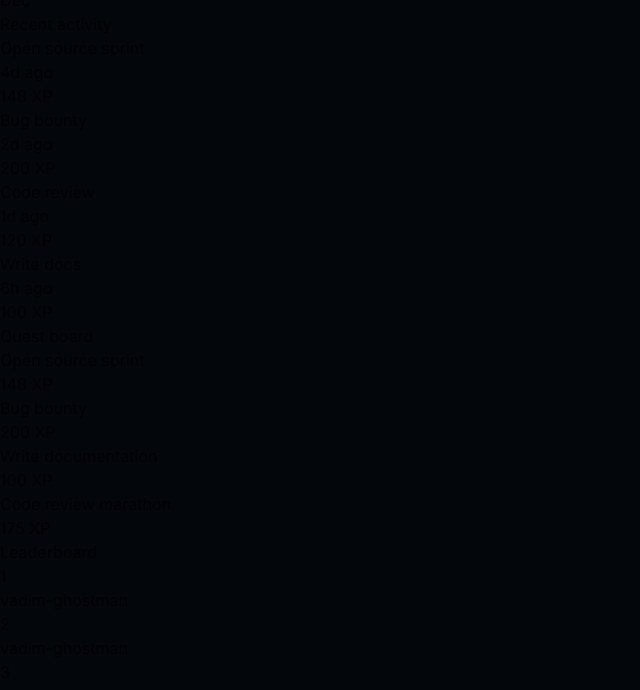
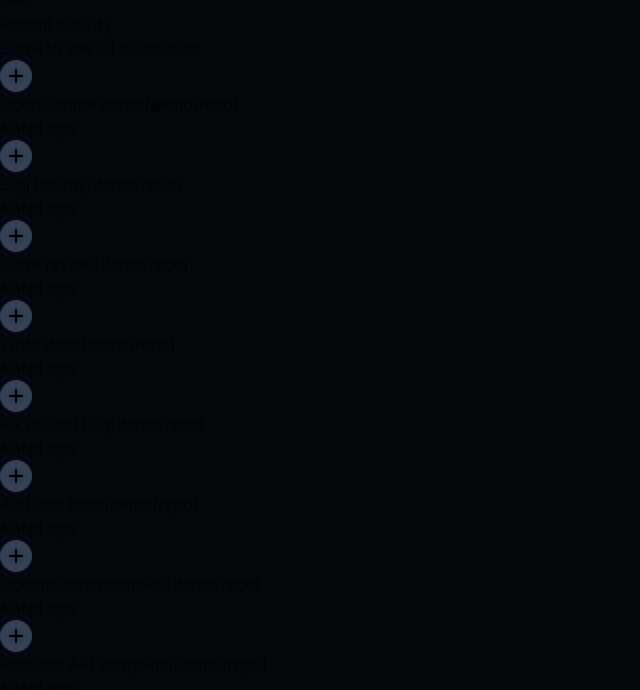
Before and after one commit to KostCode-Organization/StarkHeroAchievements, a React (Vite) app in the folder frontend_app/: page / in a window 1280 px wide. Shown: the part 720-1410 px from the top of the page, without its empty margins (0-640 px from the left). Built offline with nearby package versions, Linux system fonts and the light colour scheme.

Commit message:
implement issue control

```diff
--- a/frontend_app/src/components/dashboard/questBoard.tsx
+++ b/frontend_app/src/components/dashboard/questBoard.tsx
@@ -1,25 +1,38 @@
+import { useGithubUser } from '../../context/githubUserContext';
+import { useMemo } from 'react';
+
+interface AssignedIssue {
+  html_url: string;
+  title: string;
+  repository?: { name?: string };
+}
+
 export default function QuestBoard() {
-  const quests = [
-    { title: 'Open source sprint', xp: 148 },
-    { title: 'Bug bounty', xp: 200 },
-    { title: 'Write documentation', xp: 100 },
-    { title: 'Code review marathon', xp: 175 },
-  ];
+  const { githubUser } = useGithubUser();
+  // Show assigned issues if available
+  const assigned: AssignedIssue[] = useMemo(() => {
+    if (!githubUser || !githubUser.assigned_issues) return [];
+    return githubUser.assigned_issues;
+  }, [githubUser]);
 
   return (
     <div className="self-stretch p-5 bg-slate-950 rounded-2xl outline outline-2 outline-offset-[-2px] outline-slate-900 flex flex-col justify-start items-start gap-3.5 overflow-hidden">
       <div className="justify-center text-white text-3xl font-bold font-['Work_Sans'] leading-9">Quest board</div>
-      {quests.map((quest, idx) => (
+      {assigned.length > 0 ? assigned.map((issue: AssignedIssue, idx: number) => (
         <div key={idx} className="self-stretch inline-flex justify-between items-center overflow-hidden">
           <div className="flex justify-start items-center gap-2.5">
-            <div className="w-8 h-8 bg-zinc-300 rounded-lg" />
-            <div className="justify-center text-white text-lg font-normal font-['Work_Sans'] leading-snug">{quest.title}</div>
+            <svg width="32" height="32" viewBox="0 0 32 32" fill="none" className="text-yellow-400"><circle cx="16" cy="16" r="16" fill="#fbbf24"/><path d="M16 10V22M10 16H22" stroke="white" strokeWidth="2.5" strokeLinecap="round"/></svg>
+            <div className="justify-center text-white text-lg font-normal font-['Work_Sans'] leading-snug">
+              <a href={issue.html_url} target="_blank" rel="noopener noreferrer" className="hover:underline">{issue.title}</a>
+            </div>
           </div>
           <div className="p-1 bg-stone-800 rounded-md outline outline-1 outline-offset-[-1px] outline-neutral-700 flex justify-center items-center">
-            <div className="justify-center text-white text-sm font-normal font-['Work_Sans'] leading-none">{quest.xp} XP</div>
+            <div className="justify-center text-white text-sm font-normal font-['Work_Sans'] leading-none">{issue.repository?.name || ''}</div>
           </div>
         </div>
-      ))}
+      )) : (
+        <div className="text-white text-base">No assigned issues</div>
+      )}
     </div>
   )
 }
--- a/frontend_app/src/components/dashboard/recentActivity.tsx
+++ b/frontend_app/src/components/dashboard/recentActivity.tsx
@@ -1,26 +1,92 @@
+import { useGithubUser } from '../../context/githubUserContext';
+import { useMemo } from 'react';
+
 export default function RecentActivity() {
-  const activities = [
-    { title: 'Open source sprint', xp: 148, time: '4d ago' },
-    { title: 'Bug bounty', xp: 200, time: '2d ago' },
-    { title: 'Code review', xp: 120, time: '1d ago' },
-    { title: 'Write docs', xp: 100, time: '6h ago' },
-  ];
+  const { githubActivity } = useGithubUser();
+  // githubActivity: [(repo, #, title, closed_at), ...]
+  const activities = useMemo(() => {
+    if (githubActivity && Array.isArray(githubActivity) && githubActivity.length > 0) {
+      return githubActivity.slice().reverse().map((item) => ({
+        repo: item[0],
+        number: item[1],
+        title: item[2],
+        closed_at: item[3],
+      }));
+    }
+    // fallback demo data
+    return [
+      { title: 'Open source sprint', repo: 'demo/repo', closed_at: '4d ago', number: 1 },
+      { title: 'Bug bounty', repo: 'demo/repo', closed_at: '2d ago', number: 2 },
+      { title: 'Code review', repo: 'demo/repo', closed_at: '1d ago', number: 3 },
+      { title: 'Write docs', repo: 'demo/repo', closed_at: '6h ago', number: 4 },
+      { title: 'Fix critical bug', repo: 'demo/repo', closed_at: '8h ago', number: 5 },
+      { title: 'Add unit tests', repo: 'demo/repo', closed_at: '12h ago', number: 6 },
+      { title: 'Update dependencies', repo: 'demo/repo', closed_at: '1d ago', number: 7 },
+      { title: 'Refactor API endpoints', repo: 'demo/repo', closed_at: '2d ago', number: 8 },
+    ];
+  }, [githubActivity]);
+
+  function formatTime(iso: string) {
+    if (!iso) return '';
+    const date = new Date(iso);
+    const now = new Date();
+    const diff = (now.getTime() - date.getTime()) / 1000;
+    if (diff < 60 * 60) return `${Math.floor(diff / 60)}m ago`;
+    if (diff < 60 * 60 * 24) return `${Math.floor(diff / 3600)}h ago`;
+    return `${Math.floor(diff / 86400)}d ago`;
+  }
+
+  function cutTitle(title: string, max = 30) {
+    if (!title) return '';
+    return title.length > max ? title.slice(0, max - 1) + '…' : title;
+  }
 
   return (
     <div className="self-stretch p-5 bg-slate-950 rounded-2xl outline outline-2 outline-offset-[-2px] outline-slate-900 flex flex-col justify-start items-start gap-3.5 overflow-hidden">
       <div className="justify-center text-white text-3xl font-bold font-['Work_Sans'] leading-9">Recent activity</div>
-      {activities.map((activity, idx) => (
-        <div key={idx} className="self-stretch inline-flex justify-between items-center overflow-hidden">
-          <div className="flex justify-start items-center gap-2.5">
-            <div className="w-8 h-8 bg-zinc-300 rounded-lg" />
-            <div className="justify-center text-white text-lg font-normal font-['Work_Sans'] leading-snug">{activity.title}</div>
-            <div className="justify-center text-neutral-600 text-sm font-normal font-['Work_Sans'] leading-none">{activity.time}</div>
+      {activities.length > 5 && (
+        <div className="text-xs text-gray-400 font-['Work_Sans']">
+          Scroll to see all {activities.length} activities
+        </div>
+      )}
+      <div
+        className={`flex flex-col gap-3.5 w-full ${activities.length > 5 ? 'max-h-80 overflow-y-auto pr-2' : ''}`}
+        style={{
+          scrollbarWidth: 'thin',
+          scrollbarColor: '#475569 #1e293b'
+        }}
+      >
+        {activities.map((activity, idx) => (
+          <div key={idx} className="self-stretch w-full">
+            <div className="flex justify-between items-center w-full">
+              {/* Item icon instead of rounded rectangle */}
+              <div className='flex w-full gap-2.5 items-center'>
+                <svg width="32" height="32" viewBox="0 0 32 32" fill="none" className="text-blue-400 flex-shrink-0" style={{ minWidth: 32, minHeight: 32 }}>
+                  <circle cx="16" cy="16" r="16" fill="#334155"/>
+                  <path d="M16 10V22M10 16H22" stroke="currentColor" strokeWidth="2.5" strokeLinecap="round"/>
+                </svg>
+                <div className="flex justify-center items-center text-white text-lg font-normal font-['Work_Sans'] leading-snug">
+                  <a
+                    href={`https://github.com/${activity.repo}/issues/${activity.number}`}
+                    target="_blank"
+                    rel="noopener noreferrer"
+                    className="hover:underline text-blue-300"
+                  >
+                    {cutTitle(activity.title)}
+                  </a>
+                  <span className="ml-2 text-xs text-blue-400">
+                    [<a href={`https://github.com/${activity.repo}`} target="_blank" rel="noopener noreferrer" className="hover:underline">{activity.repo}</a>]
+                  </span>
+                </div>
+              </div>
+              <div className="justify-center text-neutral-600 text-nowrap text-sm font-normal font-['Work_Sans'] leading-none">
+                {formatTime(activity.closed_at)}
+              </div>
+            </div>
+            {/* Merged icon for each activity */}
           </div>
-          <div className="p-1 bg-stone-800 rounded-md outline outline-1 outline-offset-[-1px] outline-neutral-700 flex justify-center items-center">
-            <div className="justify-center text-white text-sm font-normal font-['Work_Sans'] leading-none">{activity.xp} XP</div>
-          </div>
-        </div>
-      ))}
+        ))}
+      </div>
     </div>
   )
 }
```
